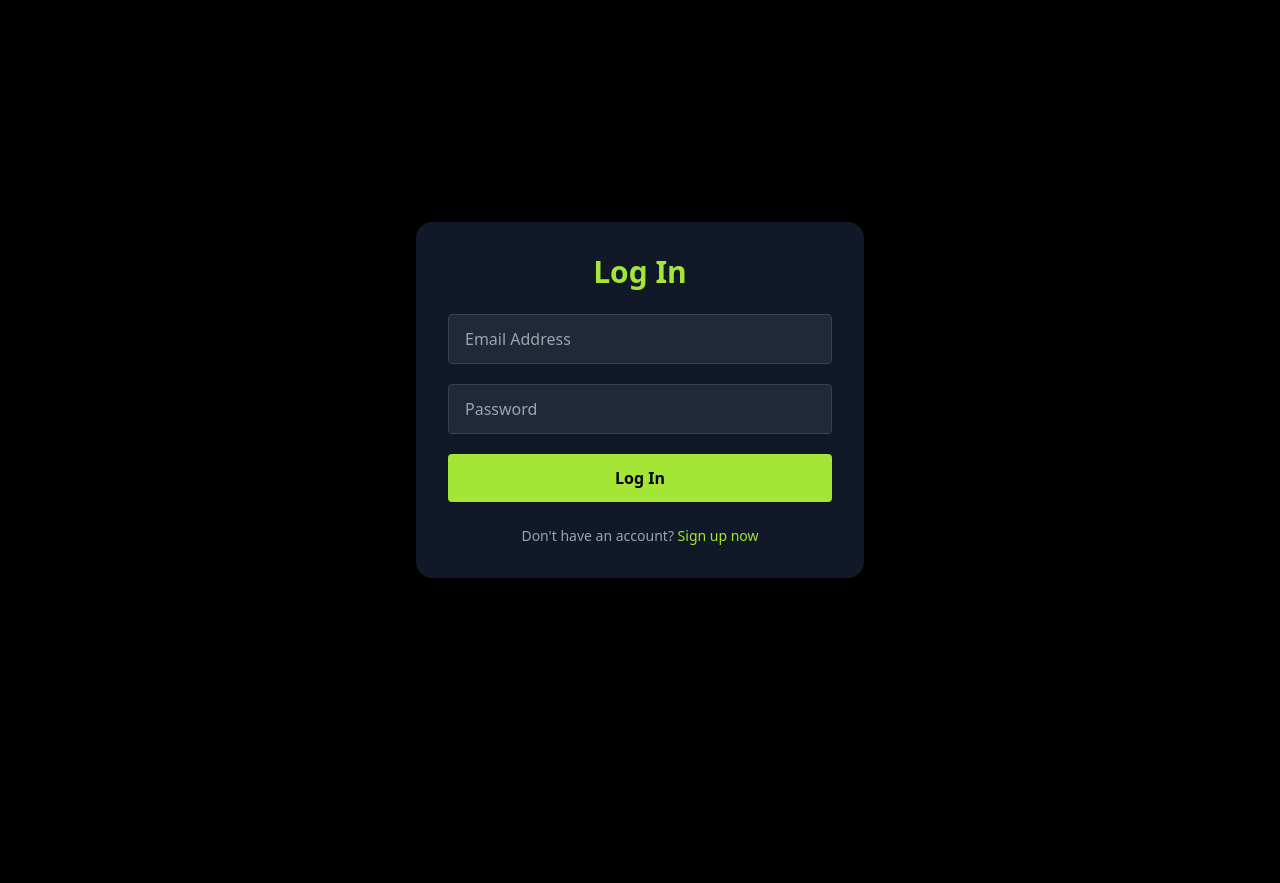
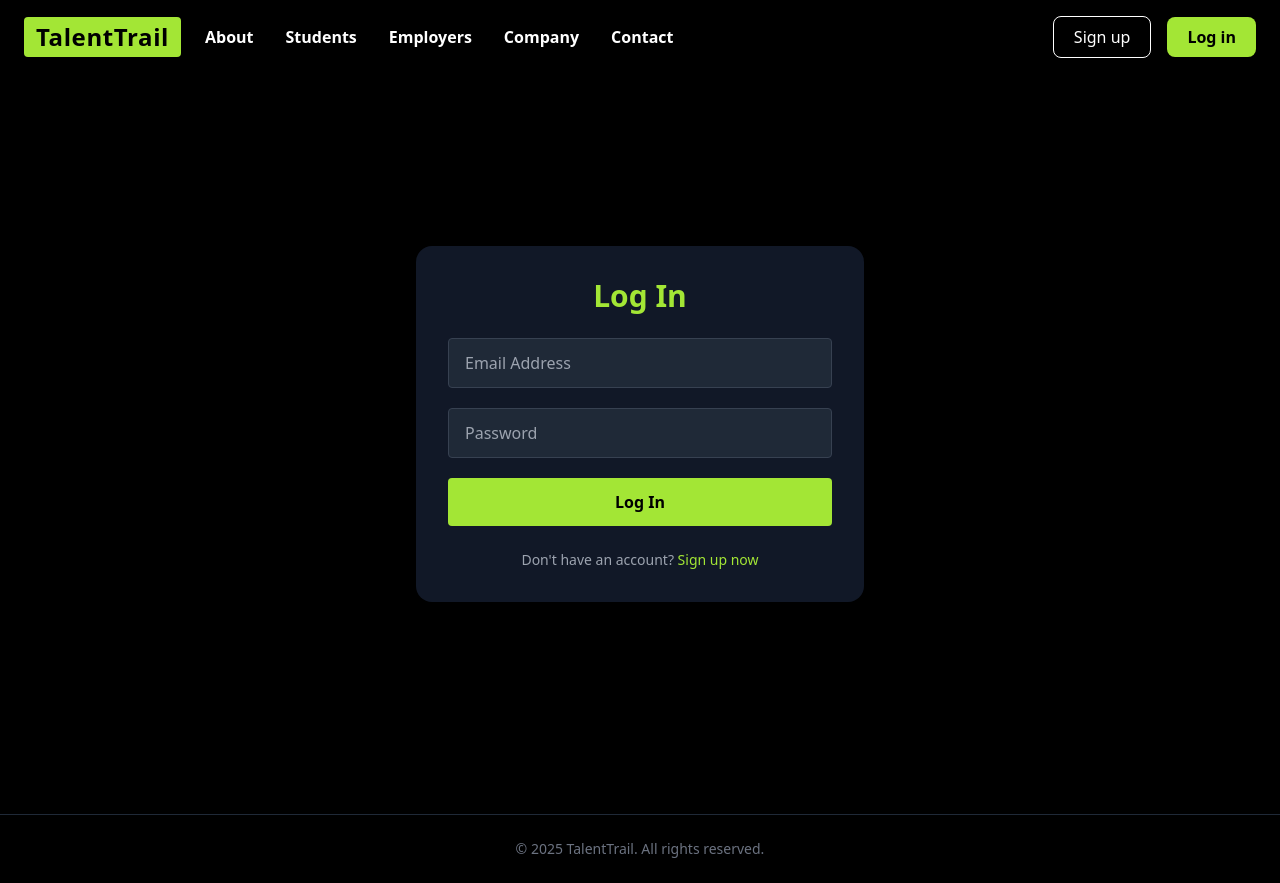
Before and after one commit to hadiaalv/TalentTrail, a plain HTML site: page frontend/login.html in a window 1280 px wide. Before the commit the page ends 800 px from the top, so only its background shows below. Drawn offline with nearby package versions, Linux system fonts and the light colour scheme.

Commit message:
Sign up page and login up page routing update

```diff
--- a/frontend/login.html
+++ b/frontend/login.html
@@ -6,17 +6,42 @@
   <script src="https://cdn.tailwindcss.com"></script>
   <title>Log In | TalentTrail</title>
 </head>
-<body class="bg-black text-white flex items-center justify-center min-h-screen px-4">
+<body class="bg-black text-white font-sans">
 
+  <!-- Navbar -->
+  <nav class="flex items-center justify-between px-6 py-4 bg-black text-white shadow-md">
+    <div class="flex items-center space-x-6">
+      <a href="mainpage.html" class="flex items-center space-x-2">
+        <span class="bg-lime-400 text-black font-bold px-3 py-1 rounded text-2xl tracking-wide hover:scale-105 transition">TalentTrail</span>
+      </a>
+      <ul class="hidden md:flex space-x-8 font-semibold text-white ml-4">
+        <li><a href="about.html" class="hover:text-lime-400 transition">About</a></li>
+        <li><a href="students.html" class="hover:text-lime-400 transition">Students</a></li>
+        <li><a href="employers.html" class="hover:text-lime-400 transition">Employers</a></li>
+        <li><a href="company.html" class="hover:text-lime-400 transition">Company</a></li>
+        <li><a href="contact.html" class="hover:text-lime-400 transition">Contact</a></li>
+      </ul>
+    </div>
+    <div class="flex items-center space-x-4">
+      <a href="signup.html" class="border border-white text-white px-5 py-2 rounded-lg hover:border-lime-400 hover:text-lime-400 transition">Sign up</a>
+      <a href="login.html" class="bg-lime-400 text-black px-5 py-2 rounded-lg hover:bg-lime-300 transition font-bold">Log in</a>
+    </div>
+  </nav>
+
+  <!-- Log In Form Section -->
+  <main class="flex items-center justify-center min-h-[calc(100vh-100px)] px-4">
     <div class="w-full max-w-md bg-gray-900 p-8 rounded-2xl shadow-lg hover:shadow-lime-400 transition duration-300">
       <h2 class="text-3xl font-bold text-lime-400 text-center mb-6">Log In</h2>
 
       <form action="#" method="POST" class="space-y-5">
-      <input type="email" placeholder="Email Address" class="w-full px-4 py-3 rounded bg-gray-800 text-white border border-gray-700 focus:outline-none focus:ring-2 focus:ring-lime-400 transition" required>
+        <input type="email" placeholder="Email Address" required
+          class="w-full px-4 py-3 rounded bg-gray-800 text-white border border-gray-700 focus:outline-none focus:ring-2 focus:ring-lime-400 transition">
 
-      <input type="password" placeholder="Password" class="w-full px-4 py-3 rounded bg-gray-800 text-white border border-gray-700 focus:outline-none focus:ring-2 focus:ring-lime-400 transition" required>
+        <input type="password" placeholder="Password" required
+          class="w-full px-4 py-3 rounded bg-gray-800 text-white border border-gray-700 focus:outline-none focus:ring-2 focus:ring-lime-400 transition">
 
-      <button type="submit" class="w-full bg-lime-400 text-black py-3 rounded font-semibold hover:bg-lime-500 transition">Log In</button>
+        <button type="submit"
+          class="w-full bg-lime-400 text-black py-3 rounded font-semibold hover:bg-lime-500 transition">Log In</button>
       </form>
 
       <p class="text-sm text-center text-gray-400 mt-6">
@@ -24,6 +49,12 @@
         <a href="signup.html" class="text-lime-400 hover:underline">Sign up now</a>
       </p>
     </div>
+  </main>
+
+  <!-- Footer -->
+  <footer class="bg-black border-t border-gray-800 text-center py-6 text-gray-500 text-sm mt-10">
+    © 2025 TalentTrail. All rights reserved.
+  </footer>
 
 </body>
 </html>
```
Also changed, not shown: frontend/employers.html (+6 -3 lines), frontend/signup.html (+37 -5 lines). Lines whose indentation alone changed are shown as unchanged.
